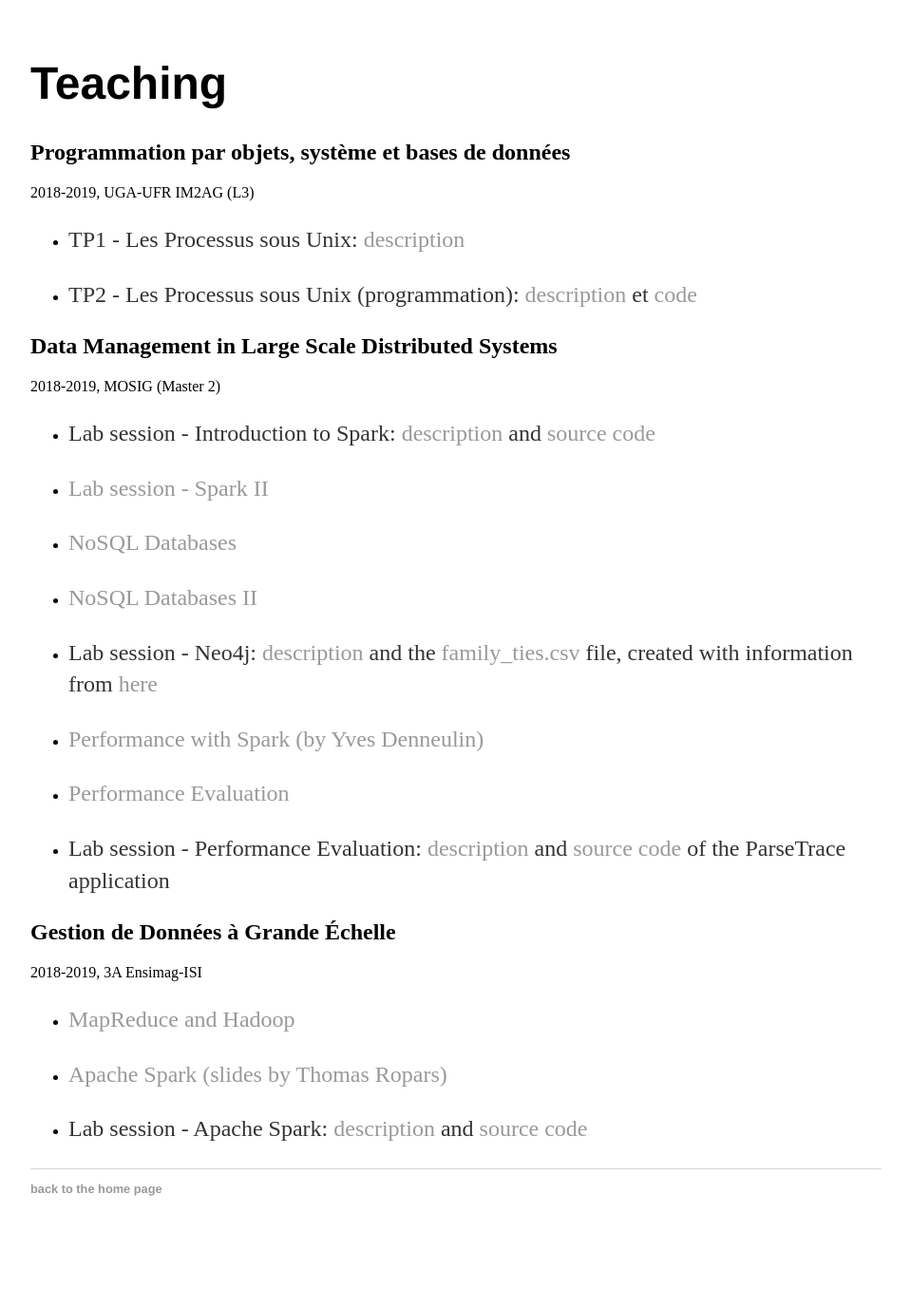
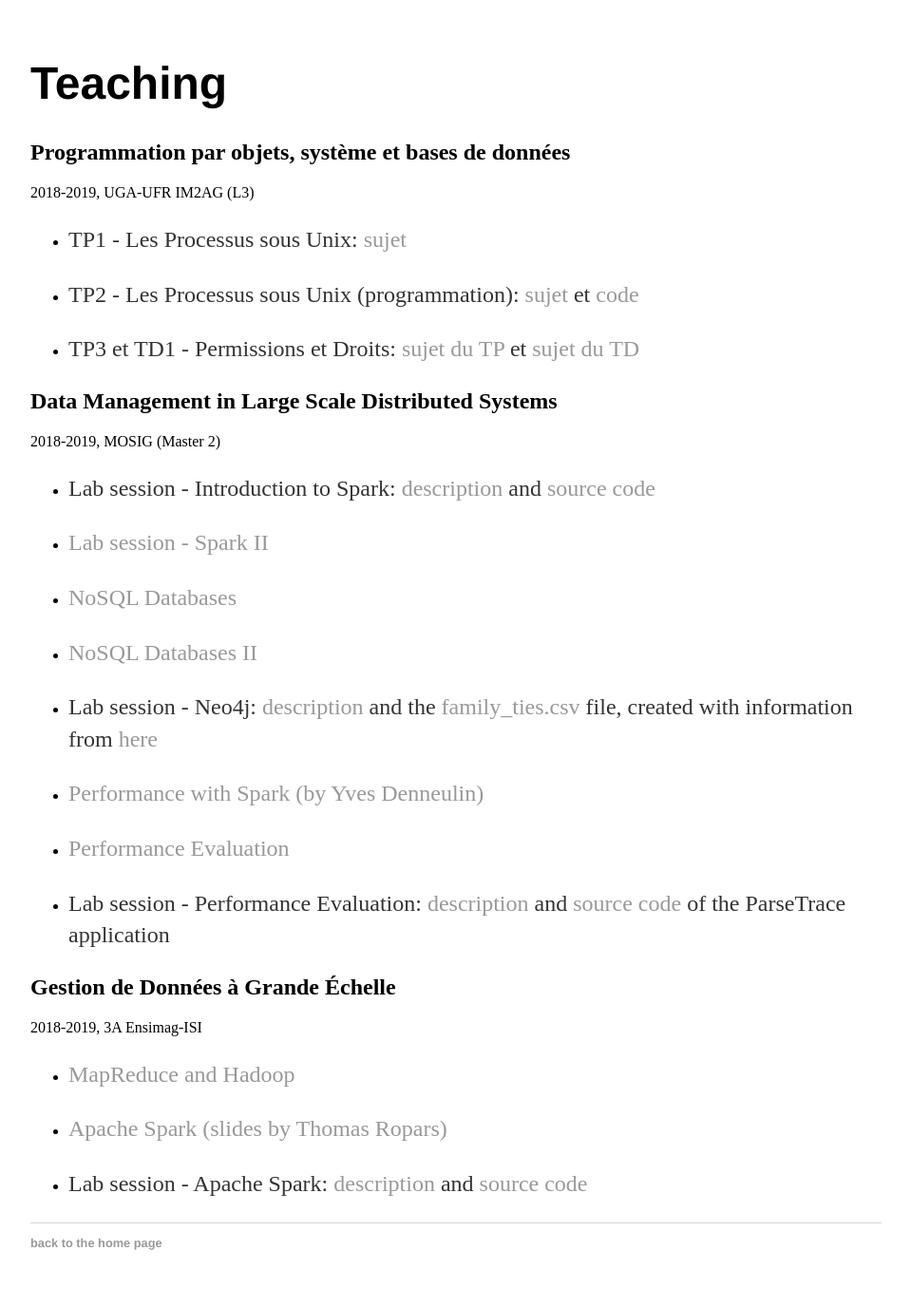
Before and after one commit to francielizanon/francielizanon, a Jekyll site: the page teaching/index.html, which Jekyll copies as it is, in a window 1280 px wide. Shown: the whole page at 95% size, without its empty margins (160-1119 px from the left). Built offline with Jekyll 4.4.1, drawn with Linux system fonts in a browser that asks for light colours; before the commit the page ends 1319 px from its top, so only the background shows below that.

Commit message:
TD and TP descriptions for today sessions with UGA math-info students

```diff
--- a/teaching/index.html
+++ b/teaching/index.html
@@ -19,10 +19,13 @@
 
 <ul>
 <li>
-<p>TP1 - Les Processus sous Unix: <a href="TP/SE_UGA_TP1_Processus.pdf">description</a></p>
+<p>TP1 - Les Processus sous Unix: <a href="TP/SE_UGA_TP1_Processus.pdf">sujet</a></p>
 </li>
 <li>
-<p>TP2 - Les Processus sous Unix (programmation): <a href="TP/SE_UGA_TP2_ProgProcessus.pdf">description</a> et <a href="TP/SE_UGA_TP2_ProgProcessus_code.tgz">code</a></p>
+<p>TP2 - Les Processus sous Unix (programmation): <a href="TP/SE_UGA_TP2_ProgProcessus.pdf">sujet</a> et <a href="TP/SE_UGA_TP2_ProgProcessus_code.tgz">code</a></p>
+</li>
+<li>
+<p>TP3 et TD1 - Permissions et Droits: <a href="TP/SE_UGA_TP3_Droits.pdf">sujet du TP</a> et <a href="TD/SE_UGA_TD1_Droits.tgz">sujet du TD</a></p>
 </li>
 </ul>
 
```
Also changed, not shown: 2 other files.
